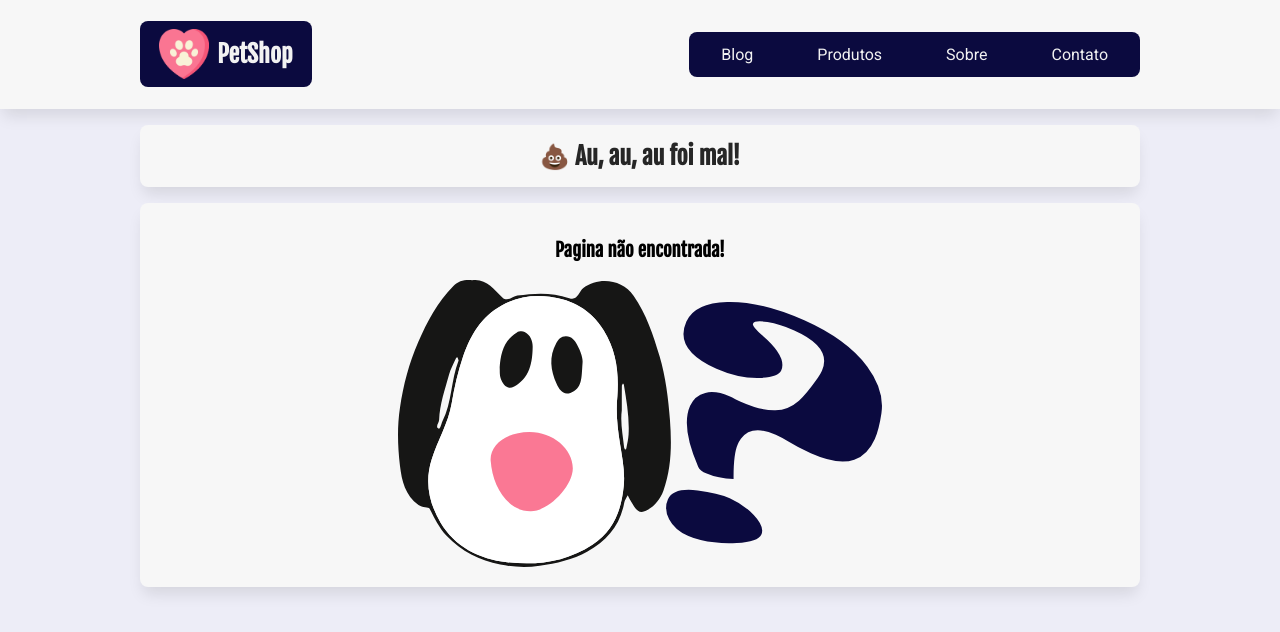
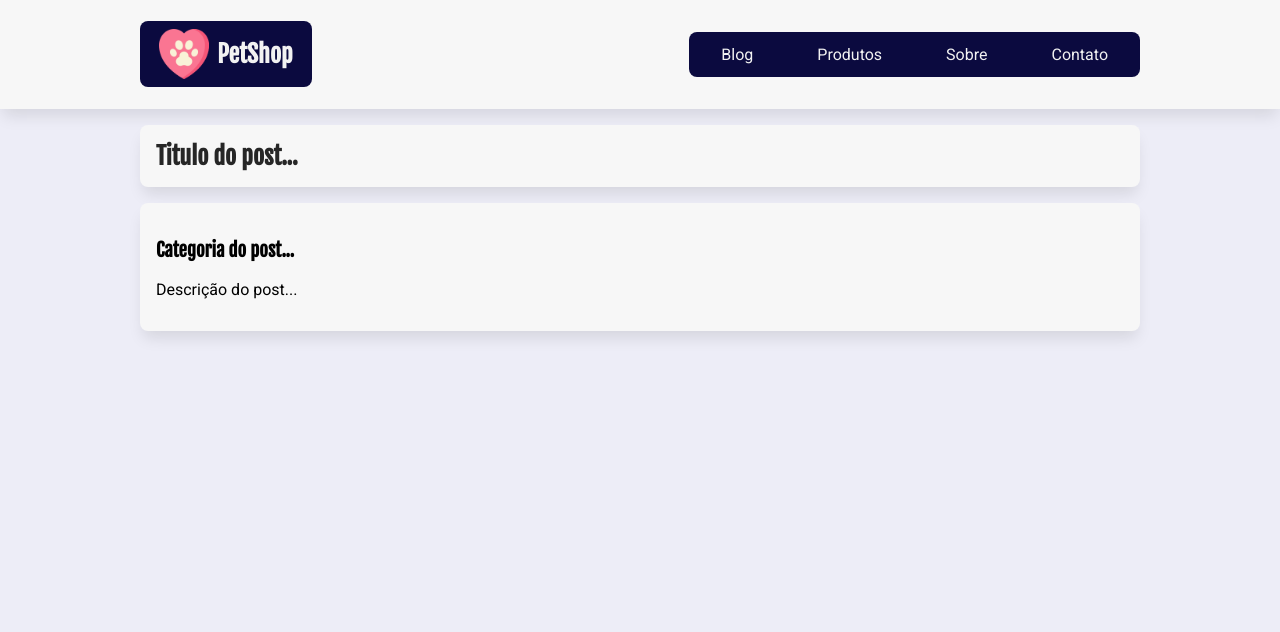
Before and after one commit to veronica-silva/petshop-veronica, a React (Create React App) app: page /posts/1 in a window 1280 px wide. Shown: the top 632 px of the page. Built offline with nearby package versions, Linux system fonts and the light colour scheme; data requests are answered from the project's data file.

Commit message:
Redirect, rota com exact path, useEffect

```diff
--- a/src/App.jsx
+++ b/src/App.jsx
@@ -1,10 +1,11 @@
-import { BrowserRouter, Route, Switch } from "react-router-dom";
+import { BrowserRouter, Route, Switch, Redirect } from "react-router-dom";
 import Cabecalho from "./components/Cabecalho/Cabecalho";
 import Home from "./pages/Home/Home";
 import Produtos from "./pages/Produtos/Produtos";
 import Sobre from "./pages/Sobre/Sobre";
 import Contato from "./pages/Contato/Contato";
 import Pagina404 from "./pages/Pagina404/Pagina404";
+import Post from "./pages/Post/Post";
 const App = () => {
   return (
     <>
@@ -14,6 +15,13 @@ const App = () => {
           <Switch>
             <Route exact path="/">
               <Home />
+            </Route>
+            <Route exact path="/posts">
+              <Redirect to="/" />
+              <Post />
+            </Route>
+            <Route path="/posts/:id">
+              <Post />
             </Route>
             <Route path="/produtos">
               <Produtos />
--- /dev/null
+++ b/src/pages/Post/Post.jsx
@@ -0,0 +1,34 @@
+import estilos from "./Post.module.css";
+import Caixa from "../../components/Caixa/Caixa";
+import { useParams } from "react-router-dom";
+import { useEffect } from "react";
+import serverApi from "../../api/servidor-api";
+
+const Post = () => {
+  const { id } = useParams();
+
+  useEffect(() => {
+    async function getPost() {
+      try {
+        const resposta = await fetch(`${serverApi}/posts/${id}`);
+        const dados = await resposta.json();
+        console.log(dados);
+      } catch (error) {
+        console.error("Deu merdinha no post: " + error.message);
+      }
+    }
+    getPost();
+  }, [id]);
+  return (
+    <section>
+      <h2 className={estilos.titulo_secao}> Titulo do post...</h2>
+
+      <Caixa>
+        <h3>Categoria do post...</h3>
+        <p>Descrição do post...</p>
+      </Caixa>
+    </section>
+  );
+};
+
+export default Post;
```
Also changed, not shown: src/pages/Post/Post.module.css (added).
